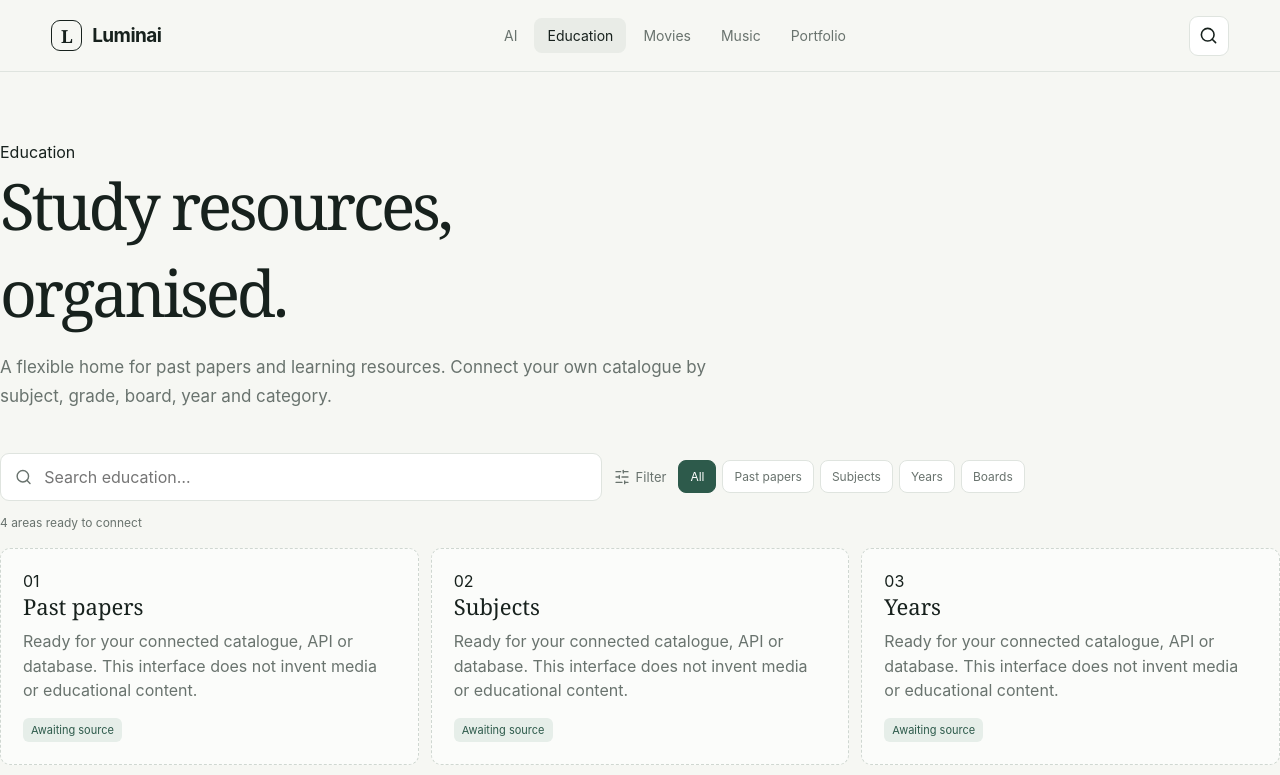
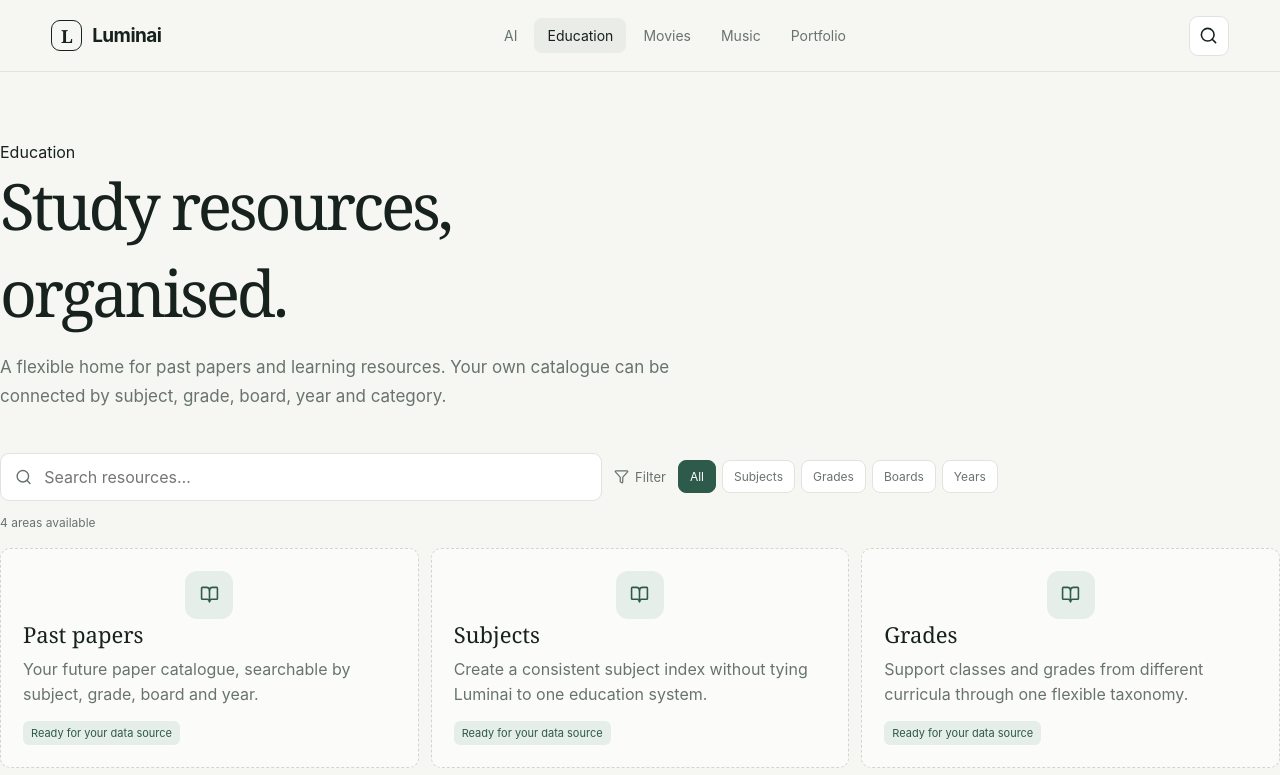
Before and after one commit to itx-adan110/Luminai, a Next.js app: page /education in a window 1280 px wide. Shown: the top 775 px of the page. Built offline with nearby package versions, Linux system fonts and the light colour scheme.

Commit message:
feat: make education catalogue interface searchable and filterable

```diff
--- a/app/education/page.tsx
+++ b/app/education/page.tsx
@@ -1,2 +1,24 @@
-import { SectionPage } from "@/components/section-page";
-export default function EducationPage() { return <SectionPage kicker="Education" title="Study resources, organised." description="A flexible home for past papers and learning resources. Connect your own catalogue by subject, grade, board, year and category." items={["Past papers", "Subjects", "Years", "Boards"]} />; }
+"use client";
+
+import { BookOpen, Filter, Search } from "lucide-react";
+import { useMemo, useState } from "react";
+
+const facets = ["All", "Subjects", "Grades", "Boards", "Years"];
+const resources = [
+  { title: "Past papers", text: "Your future paper catalogue, searchable by subject, grade, board and year.", facet: "Years" },
+  { title: "Subjects", text: "Create a consistent subject index without tying Luminai to one education system.", facet: "Subjects" },
+  { title: "Grades", text: "Support classes and grades from different curricula through one flexible taxonomy.", facet: "Grades" },
+  { title: "Boards", text: "Connect multiple boards or examination systems to your own data source.", facet: "Boards" },
+];
+
+export default function EducationPage() {
+  const [query, setQuery] = useState("");
+  const [facet, setFacet] = useState("All");
+  const filtered = useMemo(() => resources.filter((item) => (facet === "All" || item.facet === facet) && `${item.title} ${item.text}`.toLowerCase().includes(query.toLowerCase().trim())), [facet, query]);
+  return <main className="section-pad tool-page">
+    <div className="tool-title"><span className="kicker">Education</span><h1>Study resources, organised.</h1><p>A flexible home for past papers and learning resources. Your own catalogue can be connected by subject, grade, board, year and category.</p></div>
+    <div className="content-toolbar"><label className="search-box"><Search size={18} aria-hidden="true" /><span className="sr-only">Search education</span><input value={query} onChange={(e) => setQuery(e.target.value)} placeholder="Search resources…" /></label><span className="filter-label"><Filter size={15} /> Filter</span><div className="filter-row" aria-label="Education filters">{facets.map((item) => <button key={item} className={`filter-chip ${facet === item ? "selected" : ""}`} onClick={() => setFacet(item)} aria-pressed={facet === item}>{item}</button>)}</div></div>
+    <div className="results-meta" aria-live="polite">{filtered.length} {filtered.length === 1 ? "area" : "areas"} available</div>
+    {filtered.length ? <div className="placeholder-grid">{filtered.map((item) => <article className="placeholder" key={item.title}><div className="service-icon"><BookOpen size={19} /></div><h3>{item.title}</h3><p>{item.text}</p><span className="status-badge">Ready for your data source</span></article>)}</div> : <div className="empty-state"><h2>No matching resources</h2><p>Try another keyword or filter.</p><button className="button button-light" onClick={() => { setQuery(""); setFacet("All"); }}>Reset filters</button></div>}
+  </main>;
+}
```
